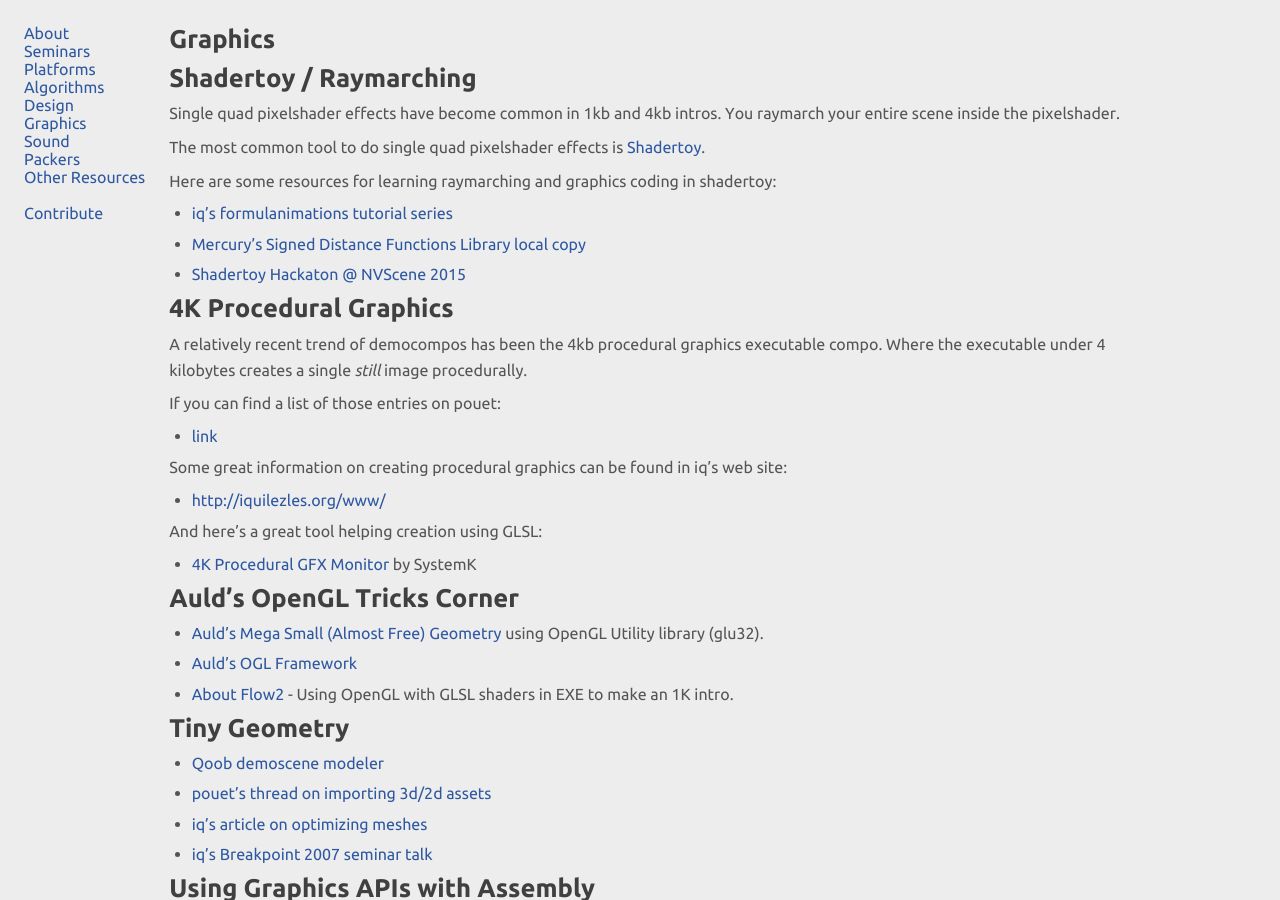
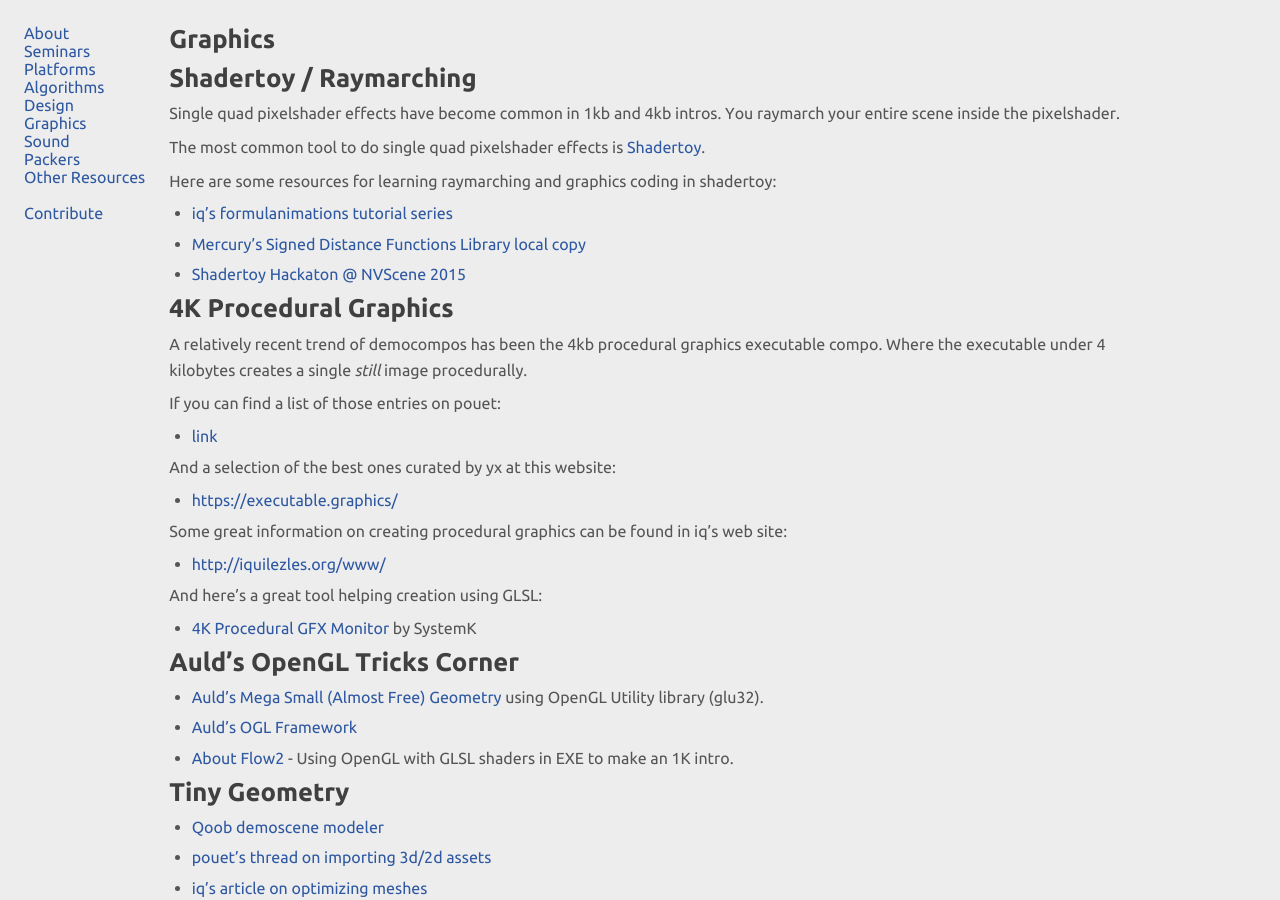
Before and after one commit to in4k/in4k.github.io, a Jekyll site: the page built from wiki/graphics.markdown, in a window 1280 px wide and 900 px high. Built offline with Jekyll 4.4.1, drawn with Linux system fonts in a browser that asks for light colours.

Commit message:
Update graphics.markdown

```diff
--- a/wiki/graphics.markdown
+++ b/wiki/graphics.markdown
@@ -22,6 +22,10 @@
 If you can find a list of those entries on pouet:
 
  * [link](http://www.pouet.net/prodlist.php?type%5B0%5D=procedural+graphics&page=1&order=thumbup)
+
+And a selection of the best ones curated by yx at this website:
+
+* [https://executable.graphics/](https://executable.graphics/)
 
 Some great information on creating procedural graphics can be found in iq's web site:
 
```
